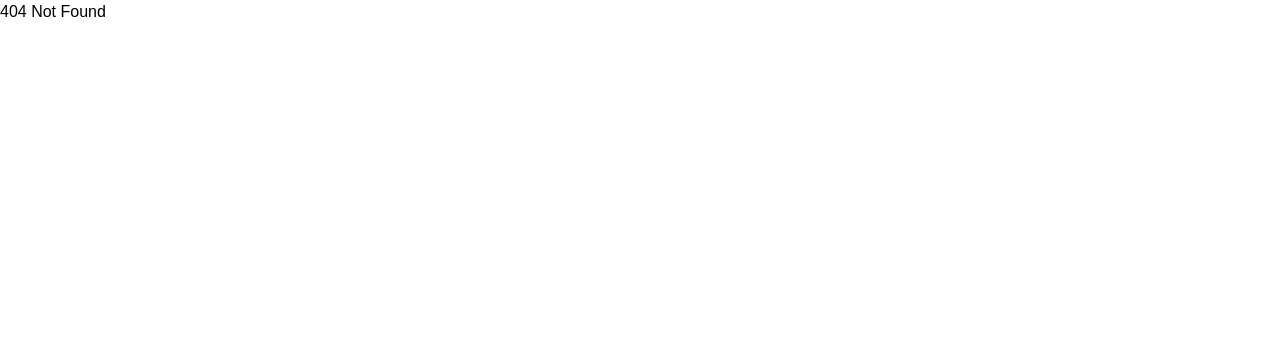
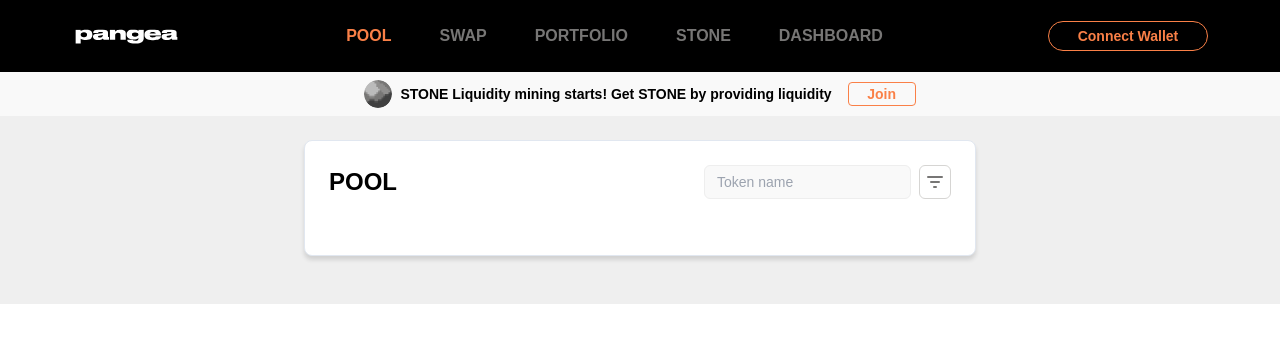
Before and after one commit to cuongquang-savvycom/fe--deposit, a Vue app: page /pool in a window 1280 px wide. Before the commit this address had no page. Shown: the top 342 px of the page. Built offline with nearby package versions, Linux system fonts and the light colour scheme.

Commit message:
Pool layout, update router, add input

```diff
--- /dev/null
+++ b/src/components/Input/Input.vue
@@ -0,0 +1,58 @@
+<template>
+  <div class="input-wrapper" :class="classes">
+    <slot name="input-prepend" />
+    <input
+      v-bind="$attrs"
+      :value="modelValue"
+      class="h-[32px] w-full focus:outline-none py-[10px]"
+      @input="handleInput"
+      :disabled="disabled"
+    />
+    <slot name="input-append" />
+  </div>
+</template>
+
+<script lang="ts" setup>
+import { defineProps, defineEmits, withDefaults, computed } from "vue";
+
+interface Props {
+  modelValue?: unknown;
+  hasError?: boolean;
+  disabled?: boolean;
+}
+
+const props = withDefaults(defineProps<Props>(), {
+  hasError: false,
+  disabled: false,
+});
+
+const emits = defineEmits(["update:modelValue"]);
+
+const handleInput = ($event: Event) => {
+  emits("update:modelValue", ($event.target as HTMLInputElement).value);
+};
+
+const classes = computed<object>(() => ({
+  "has-error": props.hasError,
+  disabled: props.disabled,
+}));
+</script>
+
+<script lang="ts">
+export default {
+  name: "PInput",
+  inheritAttrs: false,
+};
+</script>
+
+<style lang="scss" scoped>
+.input-wrapper {
+  @apply w-full border-neutral-200 bg-neutral-100 border-[1px] rounded-md flex items-center px-3 gap-2 text-sm;
+  input {
+    @apply bg-transparent;
+  }
+}
+.has-error {
+  @apply border-red-600;
+}
+</style>
--- a/src/router/index.ts
+++ b/src/router/index.ts
@@ -7,9 +7,14 @@ const routes: Array<RouteRecordRaw> = [
     component: () => import("@/components/Layout/MainLayout.vue"),
     children: [
       {
+        path: "/pool",
+        name: "poll",
+        component: () => import("@/views/PoolView.vue"),
+      },
+      {
         path: "/pool/:walletAddress",
         name: "deposit",
-        component: () => import("../views/DepositView.vue"),
+        component: () => import("@/views/DepositView.vue"),
       },
     ],
   },
--- /dev/null
+++ b/src/views/PoolView.vue
@@ -0,0 +1,27 @@
+<template>
+  <div class="flex pt-6 pb-[48px] bg-neutral-300">
+    <div
+      class="flex flex-col pt-6 pb-8 w-[672px] mx-auto rounded-lg border border-blue-300 shadow bg-white"
+    >
+      <div class="flex flex-row px-6 mb-6 justify-between items-center">
+        <span class="text-2xl font-bold">POOL</span>
+        <div class="flex flex-row gap-2">
+          <Input placeholder="Token name" />
+          <div
+            class="flex rounded-md min-w-[32px] min-h-[32px] items-center justify-center border border-neutral-400 hover:cursor-pointer"
+          >
+            <img
+              class="w-[20px] h-[20px]"
+              src="@/assets/sort.svg"
+              alt="Sort Icon"
+            />
+          </div>
+        </div>
+      </div>
+    </div>
+  </div>
+</template>
+
+<script lang="ts" setup>
+import Input from "@/components/Input/Input.vue";
+</script>
--- a/tailwind.config.js
+++ b/tailwind.config.js
@@ -111,7 +111,7 @@ module.exports = {
     },
     boxShadow: {
       sm: "0 1px 2px 0 rgb(0 0 0 / 0.05)",
-      DEFAULT: "0 1px 3px 0 rgb(0 0 0 / 0.1), 0 1px 2px -1px rgb(0 0 0 / 0.1)",
+      DEFAULT: "rgb(0 0 0 / 12%) 0px 4px 4px",
       md: "0 4px 6px -1px rgb(0 0 0 / 0.1), 0 2px 4px -2px rgb(0 0 0 / 0.1)",
       lg: "0 10px 15px -3px rgb(0 0 0 / 0.1), 0 4px 6px -4px rgb(0 0 0 / 0.1)",
       xl: "0 20px 25px -5px rgb(0 0 0 / 0.1), 0 8px 10px -6px rgb(0 0 0 / 0.1)",
@@ -148,8 +148,9 @@ module.exports = {
       zinc: colors.zinc,
       neutral: {
         ...colors.neutral,
+        100: "#f9f9f9",
         200: "#eeeeee",
-        300: "#E3E5Ed",
+        300: "#efefef",
         400: "#d6d5d3",
         500: "#777675",
         600: "#5f5e5e",
@@ -170,7 +171,10 @@ module.exports = {
       teal: colors.teal,
       cyan: colors.cyan,
       sky: colors.sky,
-      blue: colors.blue,
+      blue: {
+        ...colors.blue,
+        300: "#e1e7f0",
+      },
       indigo: colors.indigo,
       violet: colors.violet,
       purple: colors.purple,
```
Also changed, not shown: src/assets/sort.svg (added).
